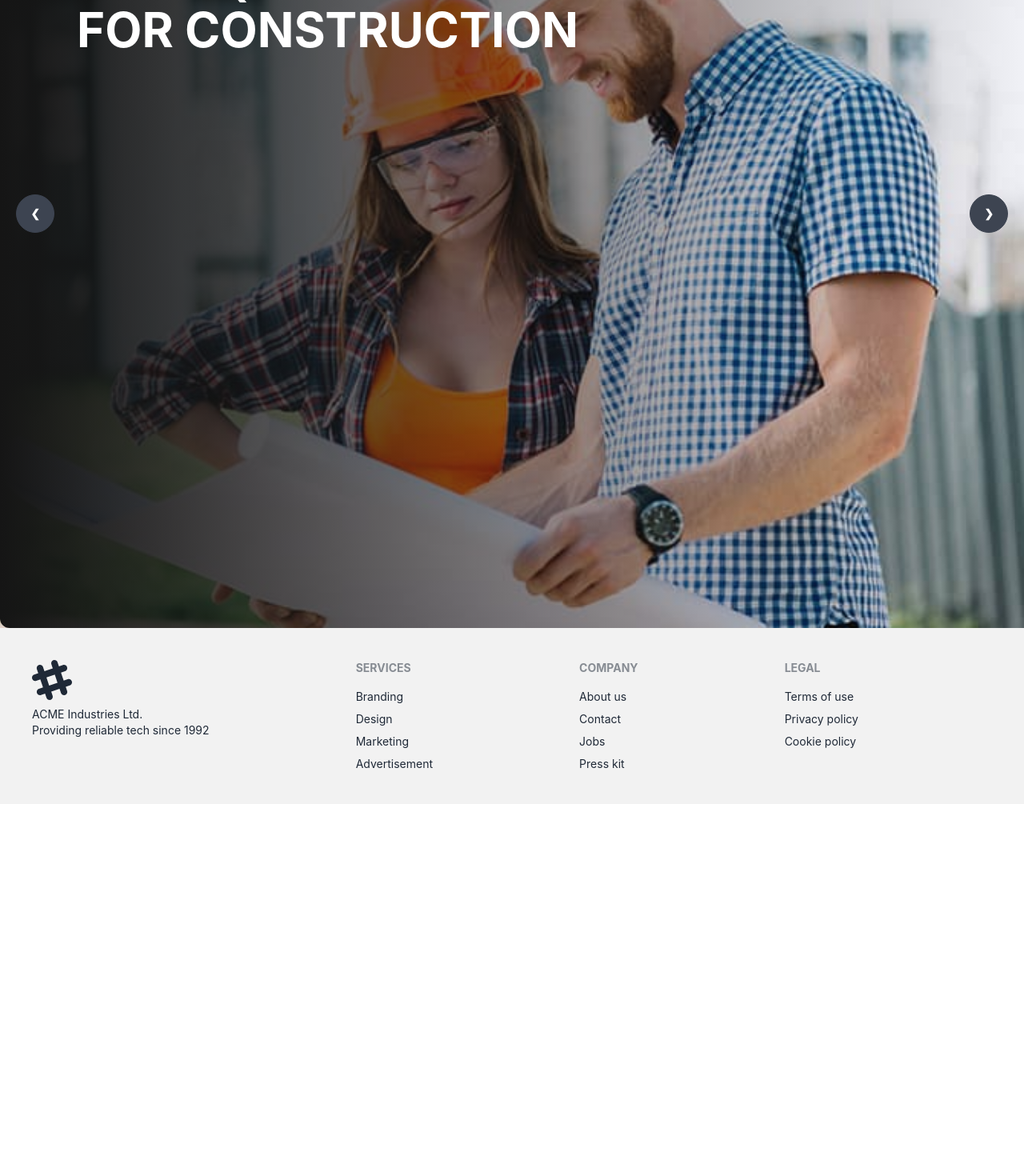
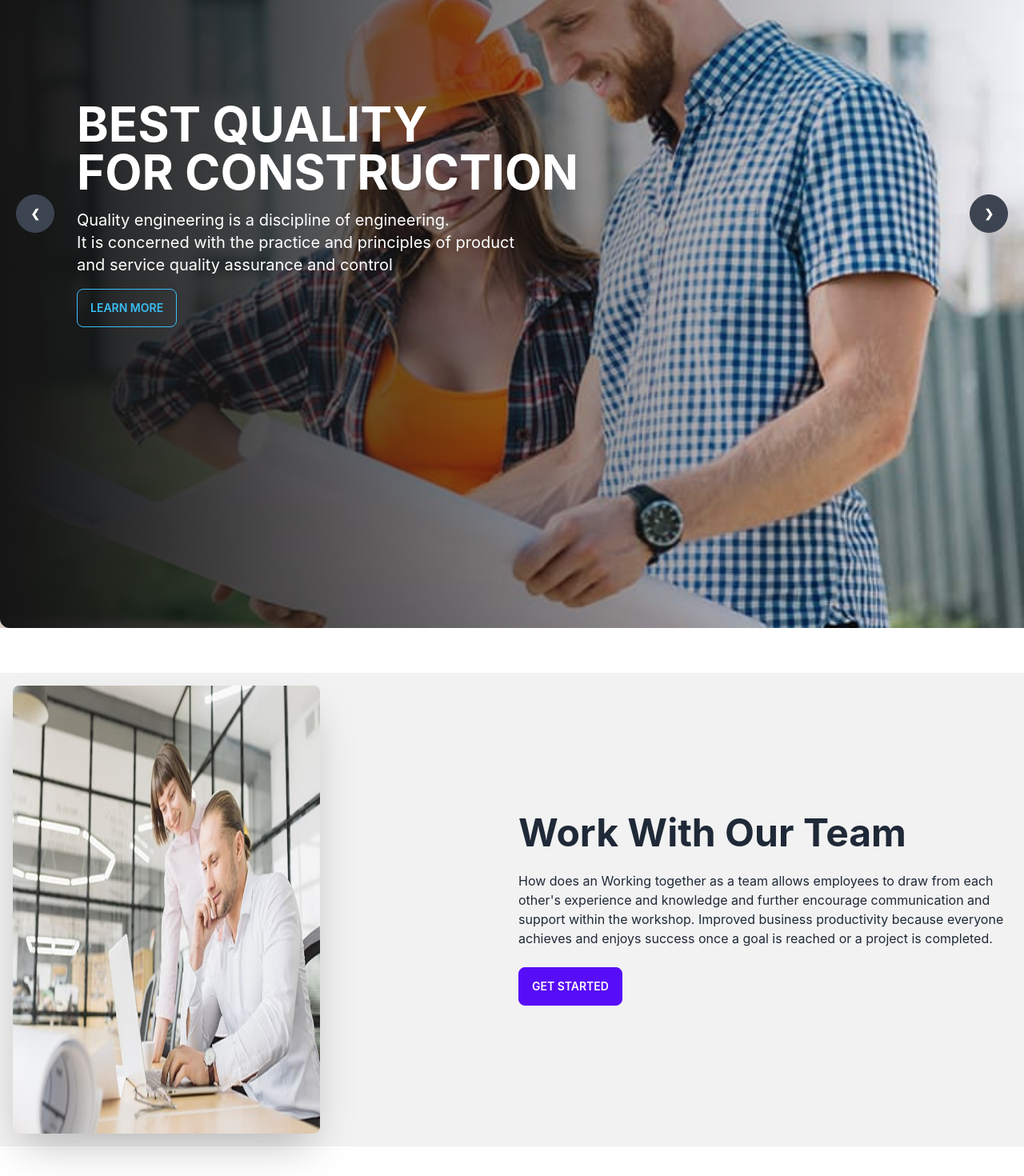
Before and after one commit to Rajikul340/master-builder-cline-as11, a React (Create React App) app: page / in a window 1280 px wide. Shown: the part 380-1850 px from the top of the page at 80% size. Before the commit the page ends 1385 px from the top, so only its background shows below. Built offline with nearby package versions, Linux system fonts and the light colour scheme; no server answers.

Commit message:
team section added

```diff
--- a/src/App.css
+++ b/src/App.css
@@ -1,5 +1,6 @@
 .App {
- margin: auto;
+
+
 }
 
 .App-logo {
--- a/src/App.js
+++ b/src/App.js
@@ -4,7 +4,7 @@ import { router } from './Components/Routes/Routes';
 
 function App() {
   return (
-    <div className="App">
+    <div className="App ">
  <RouterProvider router={router}>
 
  </RouterProvider>
--- a/src/Components/Pages/Banner/Banner.js
+++ b/src/Components/Pages/Banner/Banner.js
@@ -13,12 +13,12 @@ const Banner = () => {
                     <div className='carousel-img'>
                     <img src={banner3} className="w-" />
                     </div>
-                    <div className="absolute flex justify-end transform -translate-y-1/2 left-24 top-1/4">
-                    <h1 className='text-6xl font-bold uppercase text-white'>
+                    <div className="absolute transform -translate-y-1/2 left-24 top-2/4">
+                    <h1 className='lg:text-6xl text-2xl font-bold uppercase text-white lg:mb-3'>
                      best quality <br /> for construction
                     </h1>
-                    <p></p>
-                    <button className='btn btn-outline '>Learn More</button>
+                    <p className='text-white lg:text-xl my-4'>Quality engineering is a discipline of engineering. <br /> It is concerned with the practice and principles of product <br /> and service quality assurance and control</p>
+                    <button className='btn btn-outline   btn-info'>Learn More</button>
                 </div>
 
                     <div className="absolute flex justify-between transform -translate-y-1/2 left-5 right-5 top-1/2">
@@ -27,14 +27,32 @@ const Banner = () => {
                     </div>
                 </div>
                 <div id="slide2" className="carousel-item relative w-full">
-                    <img src={banner2} className="w-full" />
+                <div className='carousel-img'>
+                    <img src={banner2} className="w-" />
+                    </div>
+                    <div className="absolute transform -translate-y-1/2 left-24 top-2/4">
+                    <h1 className='lg:text-6xl text-3xl font-bold uppercase text-white mb-3'>
+                     best quality <br /> for construction
+                    </h1>
+                    <p className='text-white lg:text-xl my-4'>Quality engineering is a discipline of engineering. <br /> It is concerned with the practice and principles of product <br /> and service quality assurance and control</p>
+                    <button className='btn btn-outline   btn-info'>Learn More</button>
+                </div>
                     <div className="absolute flex justify-between transform -translate-y-1/2 left-5 right-5 top-1/2">
                         <a href="#slide1" className="btn btn-circle">❮</a>
                         <a href="#slide3" className="btn btn-circle">❯</a>
                     </div>
                 </div>
                 <div id="slide3" className="carousel-item relative w-full">
-                    <img src={banner1} className="w-full" />
+                <div className='carousel-img'>
+                    <img src={banner1} className="w-" />
+                    </div>
+                    <div className="absolute transform -translate-y-1/2 left-24 top-2/4">
+                    <h1 className='lg:text-6xl text-3xl font-bold uppercase text-white mb-3'>
+                     best quality <br /> for construction
+                    </h1>
+                    <p className='text-white lg:text-xl my-4'>Quality engineering is a discipline of engineering. <br /> It is concerned with the practice and principles of product <br /> and service quality assurance and control</p>
+                    <button className='btn btn-outline   btn-info'>Learn More</button>
+                </div>
                     <div className="absolute flex justify-between transform -translate-y-1/2 left-5 right-5 top-1/2">
                         <a href="#slide2" className="btn btn-circle">❮</a>
                         <a href="#slide1" className="btn btn-circle">❯</a>
--- a/src/Components/Pages/Header/Header.js
+++ b/src/Components/Pages/Header/Header.js
@@ -16,6 +16,8 @@ const Header = () => {
 
     const menuItems = <>
     <li className='font-semibold'><Link to='/'>Home</Link></li>
+    <li className='font-semibold'><Link to='/'>service</Link></li>
+    <li className='font-semibold'><Link to='/'>review</Link></li>
     {
         user?.email ?
         <>
--- a/src/Components/Pages/Home/Home.js
+++ b/src/Components/Pages/Home/Home.js
@@ -1,10 +1,12 @@
 import React from 'react';
 import Banner from '../Banner/Banner';
+import TeamSection from '../TeamSection/TeamSection';
 
 const Home = () => {
     return (
         <div>
-  <Banner></Banner>
+  <Banner ></Banner>
+  <TeamSection></TeamSection>
         </div>
     );
 };
--- a/src/Components/Pages/Style/Style.css
+++ b/src/Components/Pages/Style/Style.css
@@ -16,3 +16,6 @@
   .outletHight{
     min-height: 100vh;
   }
+ .imgSize{
+   height: 70vh;
+ }
--- /dev/null
+++ b/src/Components/Pages/TeamSection/TeamSection.js
@@ -0,0 +1,24 @@
+import React from 'react';
+import img1 from '../../../image/blog-grid-2.jpg'
+
+const TeamSection = () => {
+    return (
+        <div className='my-14'>
+            <div className="hero  bg-base-200">
+                <div className="hero-content flex-col lg:flex-row">
+                    <div className='lg:w-6/12'>
+                        <img src={img1} className="max-w-sm rounded-lg shadow-2xl imgSize" />
+                    </div>
+                    <div className='lg:w-6/12'>
+                        <h1 className="text-5xl font-bold">Work With Our Team</h1>
+                        <p className="py-6">How does an
+                            Working together as a team allows employees to draw from each other's experience and knowledge and further encourage communication and support within the workshop. Improved business productivity because everyone achieves and enjoys success once a goal is reached or a project is completed.</p>
+                        <button className="btn btn-primary">Get Started</button>
+                    </div>
+                </div>
+            </div>
+        </div>
+    );
+};
+
+export default TeamSection;
```
